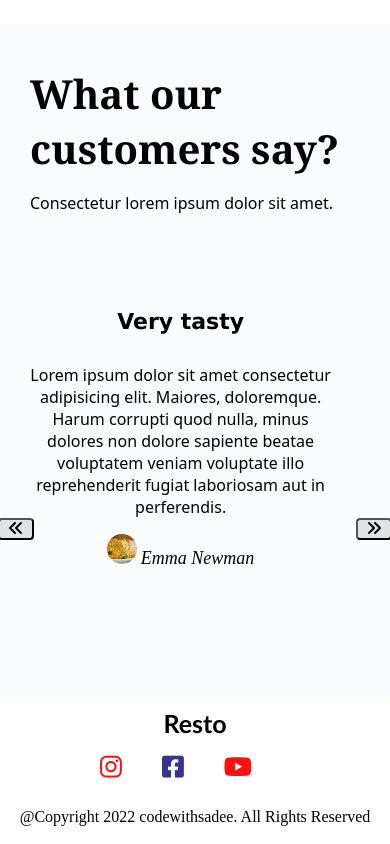
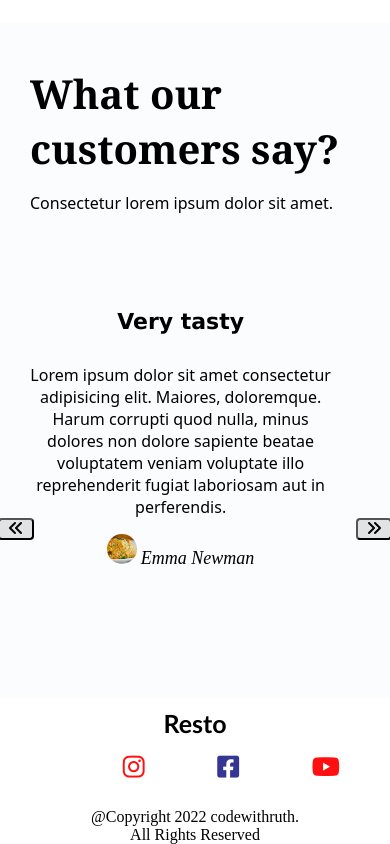
Before and after one commit to Ruthachere/Projects, a plain HTML site: page index.html in a window 390 px wide. Shown: the part 5108-5952 px from the top of the page. Drawn offline with Linux system fonts and the light colour scheme; files whose address does not match are found by name.

Commit message:
fouth commit

```diff
--- a/css/order.css
+++ b/css/order.css
@@ -196,4 +196,12 @@ p{
     select{
         width: 94%;
     }
+    .link-ul {
+        display: flex;
+        justify-content: space-between;
+        padding: 0px 30px 0px 30px;
+    }
+    .span{
+        display: block;
+    }
 }
--- a/css/style.css
+++ b/css/style.css
@@ -394,4 +394,12 @@ cite{
     .about-section{
     padding: 0;
 }
+.span{
+    display: block;
 }
+.link-ul {
+    display: flex;
+    justify-content: space-between;
+    padding: 0px 30px 0px 30px;
+}
+}
--- a/index.html
+++ b/index.html
@@ -15,12 +15,16 @@
                 <h3 class="logo">Resto</h3>
                 <!--Navigation bar-->
                 <ul class="ul">
-                    <li class="li"><a href="index.html">HOME</a></li>
-                    <li class="li"><a href="#">DISHES</a></li>
-                    <li class="li"><a href="menu.html">MENU</a></li>
-                    <li class="li"><a href="#">REVIEW</a></li>
-                    <li class="li"><a href="orderpage.html">ORDER</a></li>
+                    <li class="li"><a  class="lis" href="index.html">HOME</a></li>
+                    <li class="li"><a class="lis" href="#">DISHES</a></li>
+                    <li class="li"><a class="lis" href="menu.html">MENU</a></li>
+                    <li class="li"><a class="lis" href="#">REVIEW</a></li>
+                    <li class="li"><a class="lis" href="orderpage.html">ORDER</a></li>
                 </ul>
+                <!-- <button class="hamburger">
+                    <i class="fa-solid fa-bars menuicon"></i>
+                    <i class="fa-solid fa-xmark closeicon"></i>
+                </button> -->
             </div>
         </div>
     </header>
@@ -278,7 +282,8 @@
                </ul>
             </div>
             <div class="grid-item3">
-                <span>@Copyright 2022 codewithsadee. All Rights Reserved</span>
+                <span class="span">@Copyright 2022 codewithruth.</span>
+                 <span> All Rights Reserved</span>
             </div>
         </div>
     </section>
```
Also changed, not shown: orderpage.html (+2 -1 lines).
